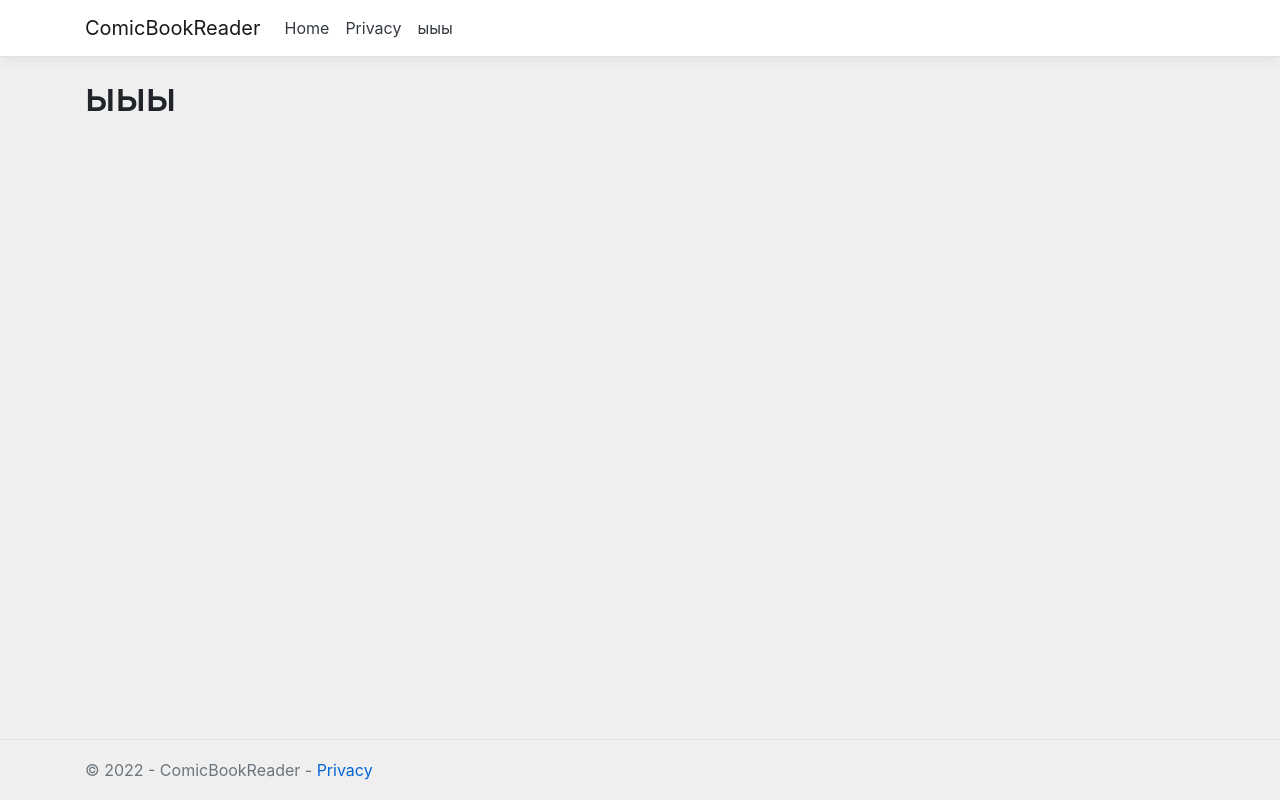
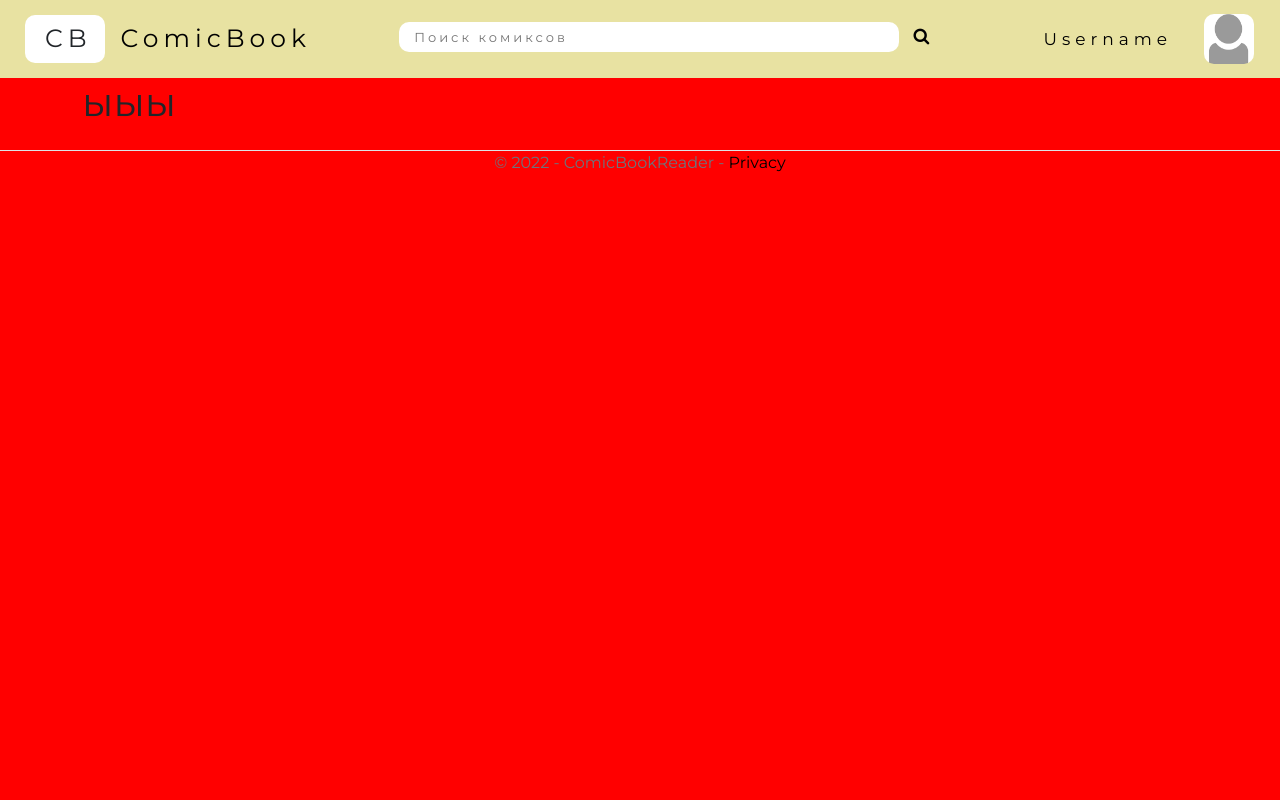
Before and after one commit to adavisly/ComicBookReader-ASP-MVC, an ASP.NET Core app: page /Appointment in a window 1280 px wide. Run offline with ASP.NET Core 8, Linux system fonts and the light colour scheme; some libraries are stand-ins or nearby versions.

Commit message:
added css to nav and login but it doesnt work

```diff
--- a/ComicBookReader/ComicBookReader/Views/Shared/_Layout.cshtml
+++ b/ComicBookReader/ComicBookReader/Views/Shared/_Layout.cshtml
@@ -1,14 +1,36 @@
 <!DOCTYPE html>
 <html lang="en">
 <head>
-    <meta charset="utf-8" />
-    <meta name="viewport" content="width=device-width, initial-scale=1.0" />
-    <title>@ViewData["Title"] - ComicBookReader</title>
-    <link rel="stylesheet" href="~/lib/bootstrap/dist/css/bootstrap.min.css" />
-    <link rel="stylesheet" href="~/css/site.css" />
+    <meta charset="UTF-8">
+    <meta http-equiv="X-UA-Compatible" content="IE=edge">
+    <meta name="viewport" content="width=device-width, initial-scale=1.0">
+    <link rel="preconnect" href="https://fonts.gstatic.com">
+    <link href="https://fonts.googleapis.com/css2?family=Montserrat&display=swap" rel="stylesheet">
+    <link rel="stylesheet" href="https://maxcdn.bootstrapcdn.com/font-awesome/4.5.0/css/font-awesome.min.css">
+    <link href="https://cdn.jsdelivr.net/npm/bootstrap@5.1.3/dist/css/bootstrap.min.css" rel="stylesheet" integrity="sha384-1BmE4kWBq78iYhFldvKuhfTAU6auU8tT94WrHftjDbrCEXSU1oBoqyl2QvZ6jIW3" crossorigin="anonymous">
     <link href="~/css/style.css" rel="stylesheet" type="text/css" />
+    <title>ComicBook</title>
 </head>
 <body>
+     <header>
+        <div class="topnav">
+            <div class="logo">
+                <div class="logo-cb">CB</div>
+                <a class="logo-comicbook" asp-area="" asp-controller="Home" asp-action="Index">ComicBook</a>
+            </div>
+            <div class="search-container">
+                <form action="/action_page.php">
+                  <input type="text" placeholder="Поиск комиксов" name="search">
+                  <button type="submit"><i class="fa fa-search"></i></button>
+                </form>
+            </div>
+            <div>
+                <a class="username item-nav" asp-action="Login" asp-controller="Account">Username</a>
+                <a class="item-nav" asp-action="Login" asp-controller="Account"><img class="logo-img" src="img/user_logo.png" /></a>
+            </div>
+          </div>
+    </header>
+    @*
     <header>
         <nav class="navbar navbar-expand-sm navbar-toggleable-sm navbar-light bg-white border-bottom box-shadow mb-3">
             <div class="container">
@@ -33,6 +55,7 @@
             </div>
         </nav>
     </header>
+    *@
     <div class="container">
         <main role="main" class="pb-3">
             @RenderBody()
--- a/ComicBookReader/ComicBookReader/wwwroot/css/Style.css
+++ b/ComicBookReader/ComicBookReader/wwwroot/css/Style.css
@@ -1,3 +1,156 @@
 body {
-    background-color: #efefef;
+    font-family: 'Montserrat', sans-serif;
+    background-color: red;
 }
+
+a {
+    text-decoration: none;
+    color: black;
+}
+
+.logo {
+    display: flex;
+    align-items: center;
+}
+
+.logo-cb {
+    margin-left: 25px;
+    padding-right: 13px;
+    padding-left: 20px;
+    padding-top: 5px;
+    padding-bottom: 5px;
+    font-size: 25px;
+    letter-spacing: 5px;
+    background-color: white;
+    border-radius: 10px;
+}
+
+.logo-comicbook {
+    font-size: 25px;
+    letter-spacing: 5px;
+}
+
+.logo-img {
+    height: 50px;
+    width: 50px;
+    margin-right: 10px;
+    border-radius: 10px;
+}
+
+.item-nav {
+    font-size: 17px;
+    letter-spacing: 5px;
+}
+
+.topnav {
+    overflow: hidden;
+    background-color: #e8e2a2;
+    display: flex;
+    align-items: center;
+    justify-content: space-between;
+}
+
+    .topnav a {
+        float: left;
+        display: block;
+        color: black;
+        text-align: center;
+        padding: 14px 16px;
+        text-decoration: none;
+    }
+
+.username {
+    margin-top: 13px;
+}
+
+.topnav input[type=text] {
+    padding: 6px;
+    padding-left: 15px;
+    font-size: 13px;
+    border: none;
+    border-radius: 10px;
+    width: 500px;
+    height: 30px;
+    letter-spacing: 3px;
+}
+
+.topnav .search-container button {
+    padding: 6px 10px;
+    padding-top: 0;
+    margin-right: 16px;
+    background: #e8e2a2;
+    font-size: 17px;
+    border: none;
+    cursor: pointer;
+}
+
+.content {
+    background-color: white;
+    margin-top: 25px;
+    margin-left: 150px;
+    margin-right: 150px;
+    margin-bottom: 25px;
+    padding-top: 25px;
+    padding-bottom: 25px;
+    border-radius: 20px;
+    text-align: center;
+    height: 570px;
+}
+
+.form-group {
+    padding: 10px;
+}
+
+.input-item {
+    border: 2px solid;
+    border-radius: 10px;
+    border-color: #d3d3d3;
+}
+
+.form-group label {
+    padding: 5px;
+}
+
+.sign-in {
+    border: 0px;
+    border-radius: 20px;
+    background-color: #e8e2a2;
+    padding-left: 30px;
+    padding-right: 30px;
+    padding-top: 5px;
+    padding-bottom: 5px;
+}
+
+    .sign-in:hover {
+        background-color: rgb(218, 210, 140);
+    }
+
+.register-question {
+    display: flex;
+    align-items: center;
+    justify-content: center;
+    margin-top: 30px;
+    margin-bottom: 30px;
+}
+
+.register {
+    margin-left: 10px;
+    text-decoration: none;
+    border: 0px;
+    border-radius: 20px;
+    background-color: #d4d4d4;
+    padding-left: 30px;
+    padding-right: 30px;
+    padding-top: 8px;
+    padding-bottom: 8px;
+}
+
+    .register:hover {
+        color: black;
+        background-color: #ababab;
+    }
+
+footer {
+    text-align: center;
+    color: #868686;
+}
```
Also changed, not shown: frontend/css/style.css (+98 -1 lines), frontend/index.html (+36 -9 lines), frontend/img/user_logo.png (added), 6 other files.
